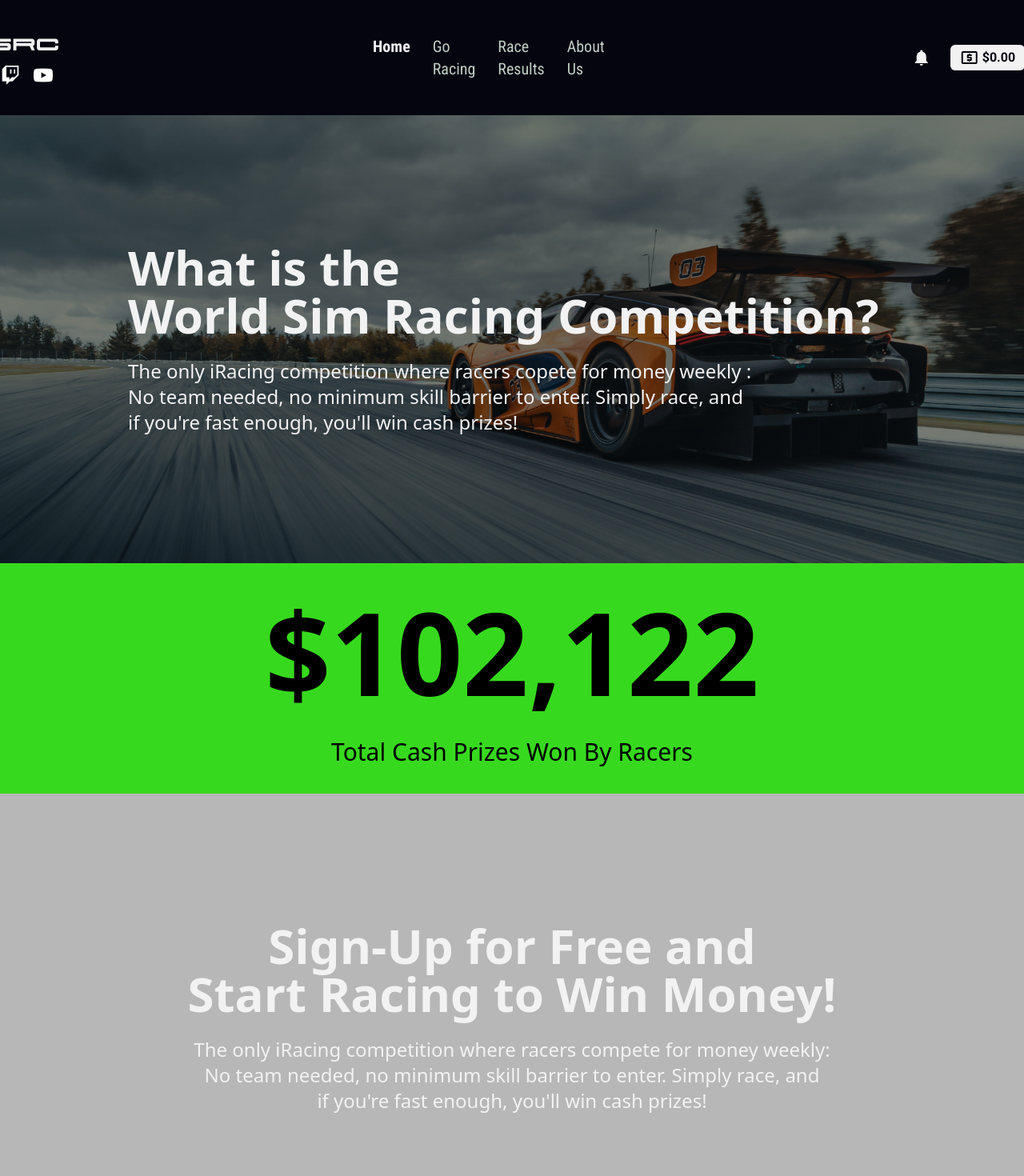
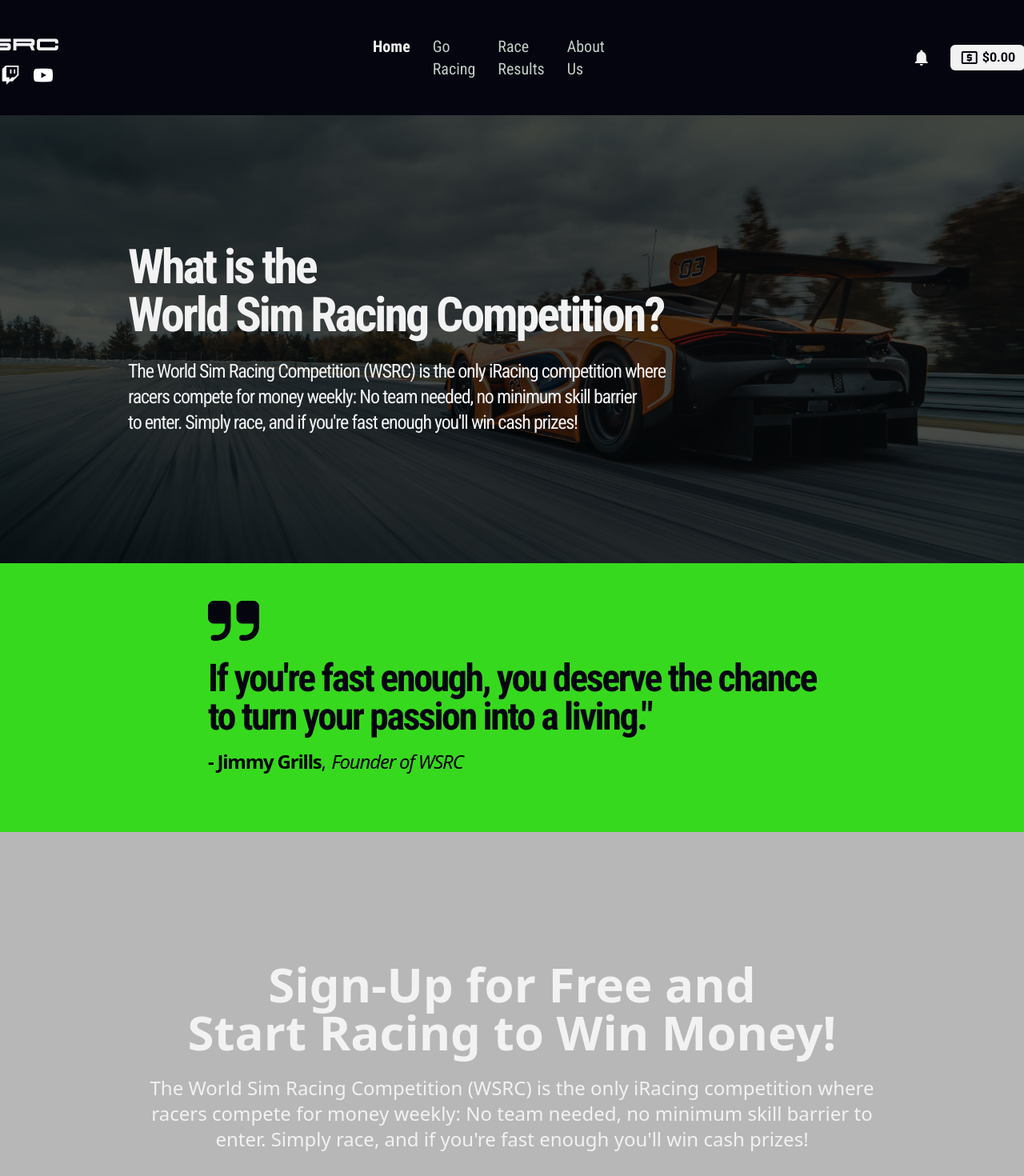
Before and after one commit to Caleb13360/wsrc, an Angular app in the folder wsrc-app/: page /about in a window 1280 px wide. Shown: the top 1470 px of the page at 80% size. Built offline with nearby package versions, Linux system fonts and the light colour scheme.

Commit message:
quoteBlockImplemented

```diff
--- a/wsrc-app/src/app/about-us/about-us.component.html
+++ b/wsrc-app/src/app/about-us/about-us.component.html
@@ -1,19 +1,17 @@
 <div>
     <!-- Landing Page Banner -->
     <div class="w-full bg-cover bg-center" style="background-image: url('aboutUsC.jpg');">
-        <div class="flex items-start justify-start h-full bg-black bg-opacity-50">
+        <div class="flex items-start justify-start h-full bg-black bg-opacity-70">
             <div class="p-40 space-y-6">
-                <h1 class="text-cWhite text-6xl mb-4 font-bold">
+                <h1 class="text-cWhite text-6xl mb-4 font-roboto-condensed font-bold tracking-tighter">
                    What is the
                     <br>
                     World Sim Racing Competition?
                 </h1>
-                <h2 class="text-cWhite text-2xl mb-4">
-                    The only iRacing competition where racers copete for money weekly :
-                    <br>
-                    No team needed, no minimum skill barrier to enter. Simply race, and
-                    <br>
-                    if you're fast enough, you'll win cash prizes!
+                <h2 class="text-cWhite text-2xl mb-4 font-roboto-condensed tracking-tighter">
+                The World Sim Racing Competition (WSRC) is the only iRacing competition where <br>
+                racers compete for money weekly: No team needed, no minimum skill barrier<br>
+                to enter. Simply race, and if you're fast enough you'll win cash prizes!
                 </h2>
 
             </div>
@@ -21,11 +19,23 @@
     </div>
 
     <!-- Total Won -->
-    <div class="bg-cGreen w-full h-72 flex items-center justify-center">
-        <div class="flex flex-col justify-center items-center ">
-            <div class="text-10xl font-bold">$102,122</div>
-            <div class="text-3xl mb-8">Total Cash Prizes Won By Racers</div>
-        </div>
+    <div class="bg-cGreen w-full flex items-center justify-center">
+        <blockquote class="p-10 " >
+            <svg class="w-16 h-16 text-cBlack  mb-4" aria-hidden="true" xmlns="http://www.w3.org/2000/svg"
+                fill="currentColor" viewBox="0 0 18 14">
+                <path
+                    d="M6 0H2a2 2 0 0 0-2 2v4a2 2 0 0 0 2 2h4v1a3 3 0 0 1-3 3H2a1 1 0 0 0 0 2h1a5.006 5.006 0 0 0 5-5V2a2 2 0 0 0-2-2Zm10 0h-4a2 2 0 0 0-2 2v4a2 2 0 0 0 2 2h4v1a3 3 0 0 1-3 3h-1a1 1 0 0 0 0 2h1a5.006 5.006 0 0 0 5-5V2a2 2 0 0 0-2-2Z" />
+            </svg>
+            <div class="text-cBlack text-5xl mb-4 font-roboto-condensed font-bold tracking-tighter">If you're fast enough, you
+                deserve the chance <br>
+                to turn your passion into a living."</div>
+            <div class="text-2xl mb-8 ">
+                <span class="roboto-condensed font-bold tracking-tighter">- Jimmy Grills</span>,
+                <span class="roboto-condensed italic tracking-tighter ">Founder of WSRC</span>
+            </div>
+        </blockquote>
+
+
     </div>
     <div class="bg-cGrey">
         <div class="flex justify-center">
@@ -36,11 +46,9 @@
                     Start Racing to Win Money!
                 </h1>
                 <h2 class="text-cWhite text-2xl mb-4">
-                    The only iRacing competition where racers compete for money weekly:
-                    <br>
-                    No team needed, no minimum skill barrier to enter. Simply race, and
-                    <br>
-                    if you're fast enough, you'll win cash prizes!
+                The World Sim Racing Competition (WSRC) is the only iRacing competition where
+                racers compete for money weekly: No team needed, no minimum skill barrier
+                to enter. Simply race, and if you're fast enough you'll win cash prizes!
                 </h2>
 
             </div>
```
